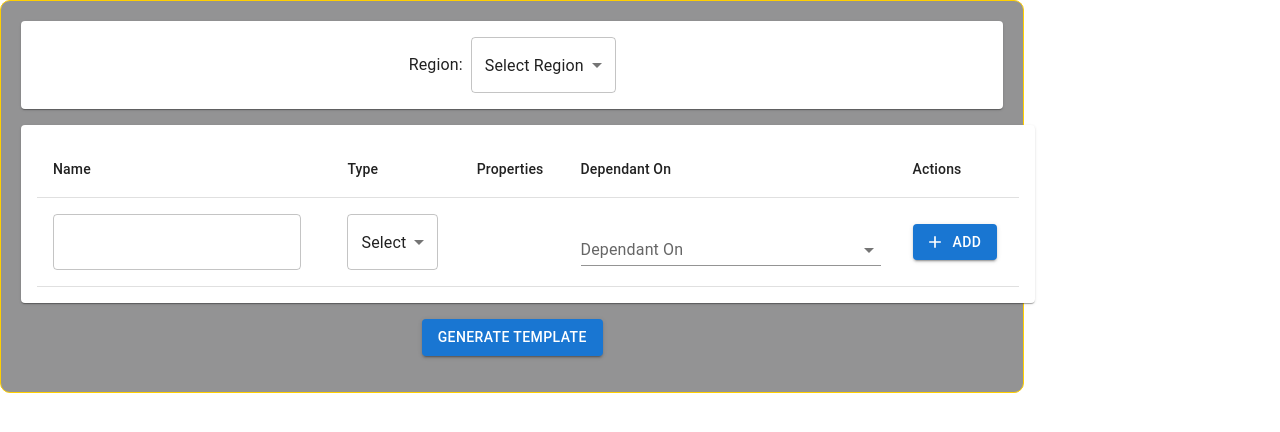
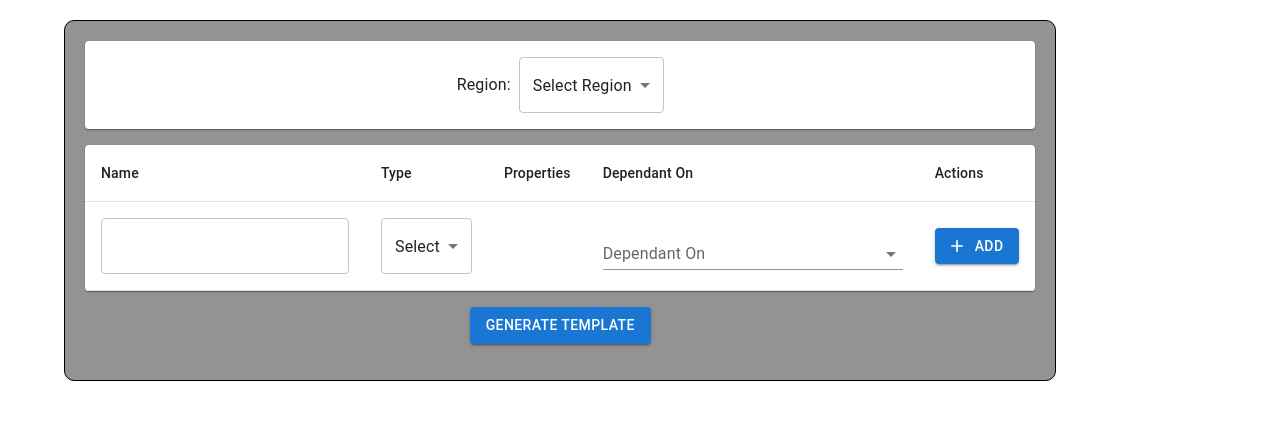
Before and after one commit to AYGO-INFRAESTRUCTURE-PROJECT/FRONT-TEMPLATE-GENERATOR, a React (Create React App) app: page /test in a window 1280 px wide. Shown: the top 432 px of the page. Built offline with nearby package versions, Linux system fonts and the light colour scheme.

Commit message:
funushed template

```diff
--- a/src/App.css
+++ b/src/App.css
@@ -28,6 +28,12 @@
   color: #61dafb;
 }
 
+.centreCont{
+  margin-top: 20px;
+  display: flex;
+  align-items: center;
+}
+
 @keyframes App-logo-spin {
   from {
     transform: rotate(0deg);
@@ -42,21 +48,8 @@
   -webkit-backdrop-filter: blur(12px);
   border-radius: 10px;
   padding: 20px;
-  max-width: 100%;
-  border: 1px solid #ffcf00;
+  border: 1px solid #000000;
   width: fit-content;
   color: #fff;
   height: fit-content;
 }
-
-.cardin {
-  background: #fff;
-  box-shadow: 0 8px 2px 0 rgba(31, 38, 135, 0.37);
-  backdrop-filter: blur(12px);
-  -webkit-backdrop-filter: blur(12px);
-  border-radius: 10px;
-  border: 1px solid rgba(255, 207, 0, 255);
-  width: 100%;
-  color: #090811;
-  height: 100%;
-}
--- a/src/Component/generator.jsx
+++ b/src/Component/generator.jsx
@@ -17,6 +17,7 @@ import {
   DialogTitle,
   DialogContent,
   DialogActions,
+  Container,
 } from '@mui/material';
 import AddIcon from '@mui/icons-material/Add';
 import DeleteIcon from '@mui/icons-material/Delete';
@@ -380,6 +381,7 @@ const DynamicTable = () => {
 
   };
   return (
+  <Container className="centreCont">
     <Box component="div" className="cardout">
       <Paper
         style={{
@@ -414,7 +416,7 @@ const DynamicTable = () => {
           </Typography>
         )}
       </Paper>
-      <TableContainer component={Paper} style={{ padding: '16px' }}>
+      <TableContainer component={Paper} >
         <Table>
           <TableHead>
             <TableRow>
@@ -564,6 +566,7 @@ const DynamicTable = () => {
         </Dialog>
       </Box>
     </Box>
+    </Container>
   );
 };
 
```
